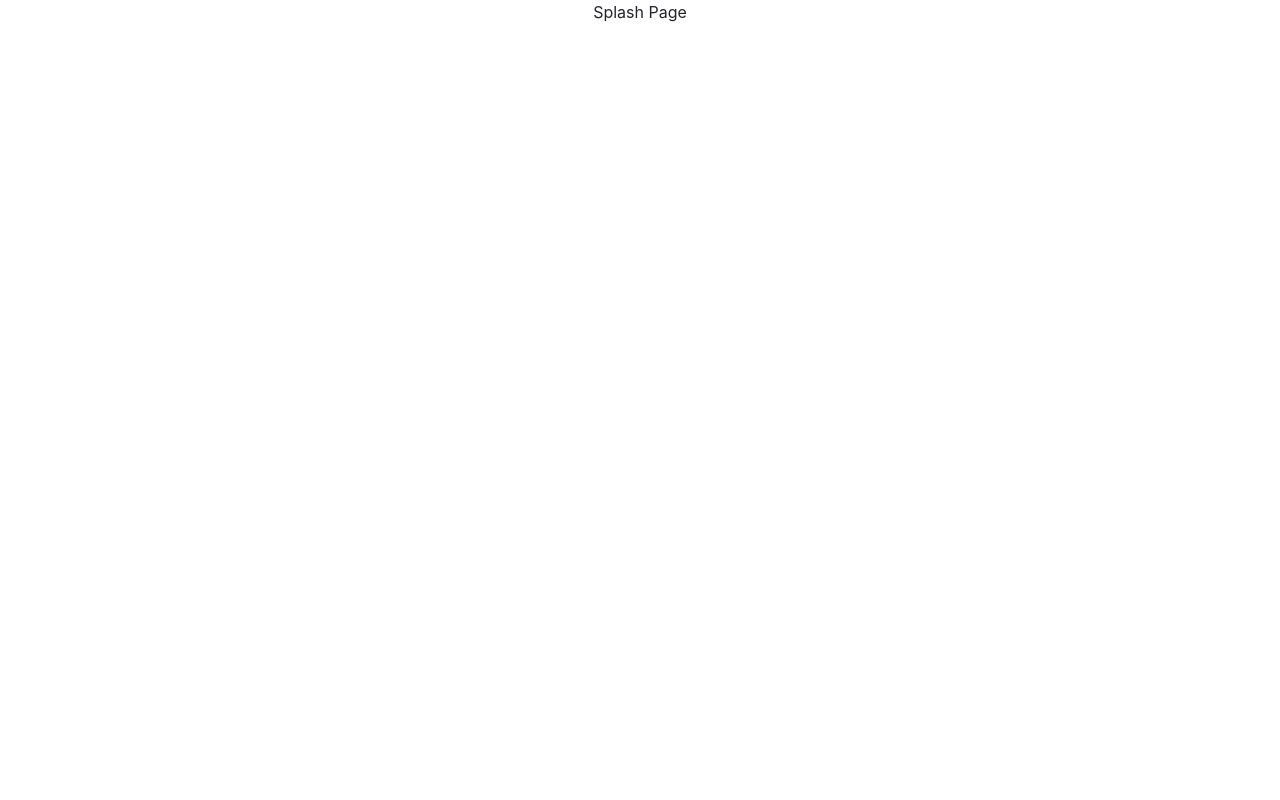
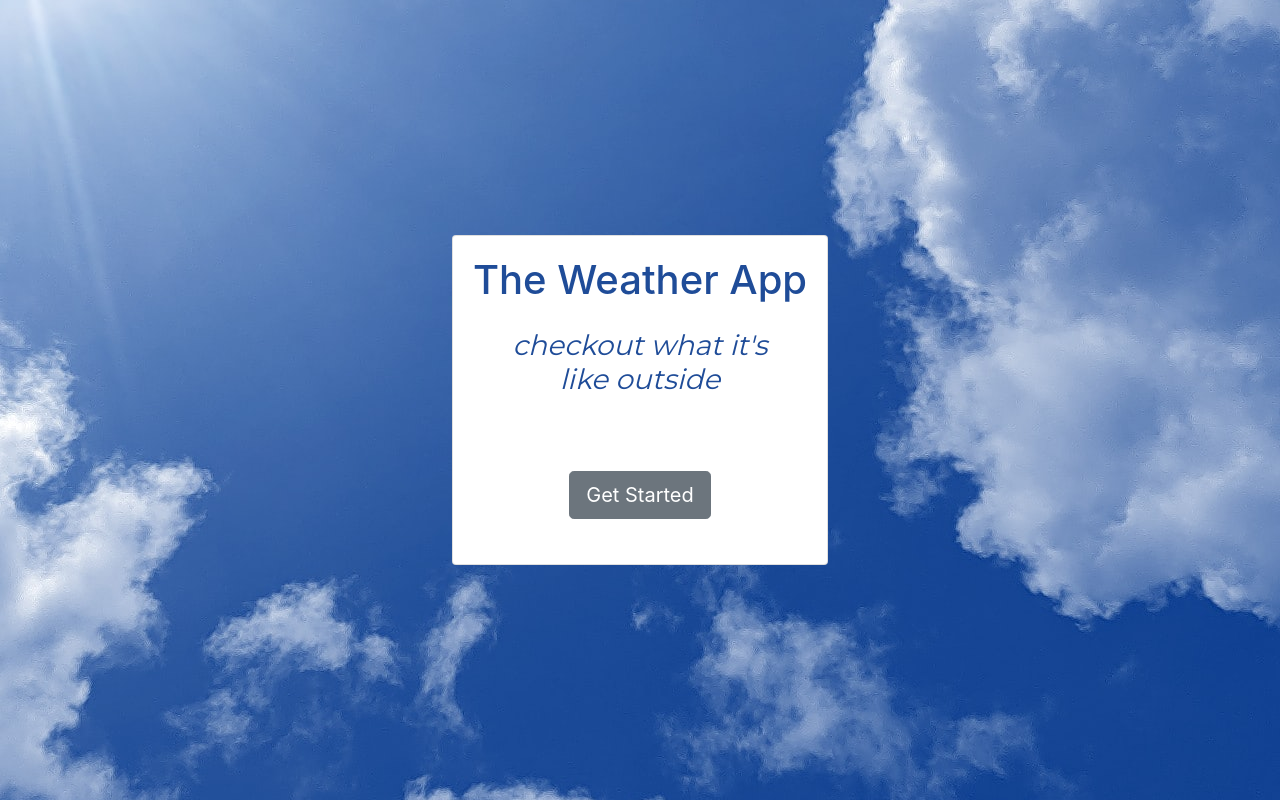
Before and after one commit to ginabethrussell/apax_weather_frontend, a React (Create React App) app: page / in a window 1280 px wide. Built offline with nearby package versions, Linux system fonts and the light colour scheme.

Commit message:
added basic styling for splash page

```diff
--- a/public/index.html
+++ b/public/index.html
@@ -14,6 +14,7 @@
     <link rel="manifest" href="%PUBLIC_URL%/manifest.json" />
     <link rel="preconnect" href="https://fonts.gstatic.com">
     <link href="https://fonts.googleapis.com/css2?family=Source+Sans+Pro:ital,wght@0,300;0,400;0,600;1,400&display=swap" rel="stylesheet">
+    <link href="https://fonts.googleapis.com/css2?family=Montserrat&display=swap" rel="stylesheet">
     <title>APAX Weather</title>
   </head>
   <body>
--- a/src/components/Splash.js
+++ b/src/components/Splash.js
@@ -1,9 +1,25 @@
 import React from 'react'
+import {useHistory} from 'react-router-dom';
+import splash from '../splash.jpeg';
+
+import {
+    Button,
+    Card, CardImg, CardText, CardBody,
+    CardTitle, CardSubtitle
+} from 'reactstrap';
+
 
 function Splash() {
+    const history = useHistory();
     return (
-        <div>
-            Splash Page
+        <div style={{ backgroundImage: `url(${splash})`, backgroundPosition: 'center', height: '100vh', display: "flex", flexDirection: 'column', justifyContent: 'center', alignItems: 'center', color: '#1f4c98' }}>
+            <Card>
+                <CardBody>
+                    <CardTitle tag="h1">The Weather App</CardTitle>
+                    <CardSubtitle tag='h3' style={{fontFamily: 'Montserrat', fontStyle: 'italic', margin: '25px'}}>checkout what it's<br/> like outside</CardSubtitle>
+                    <Button onClick={() => history.push('/login')}style={{marginTop: '50px', marginBottom: '25px'}} size='lg'>Get Started</Button>
+                </CardBody>
+           </Card>
         </div>
     )
 }
```
Also changed, not shown: src/splash.jpeg (added).
